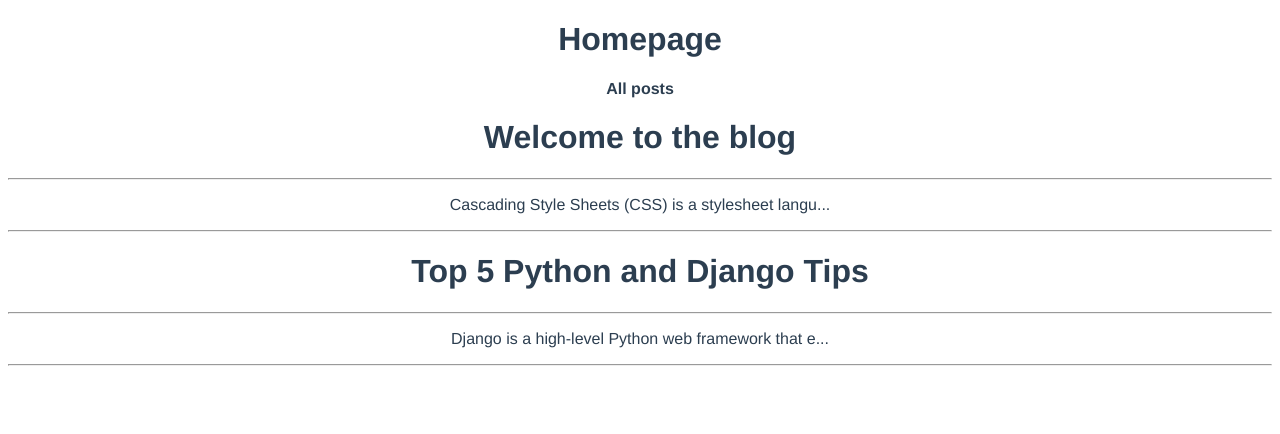
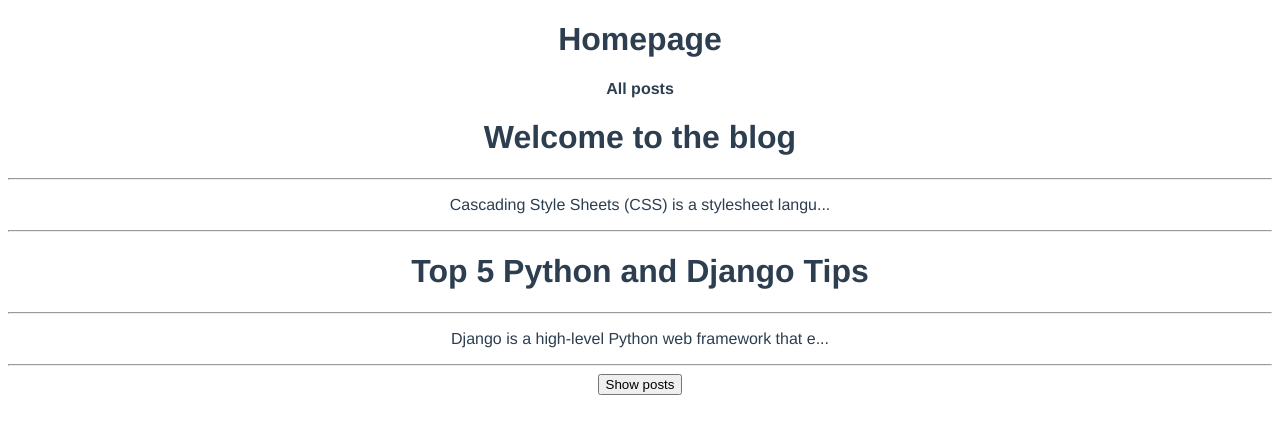
Before and after one commit to kiboma2021/composition-API, a Vue app: page / in a window 1280 px wide. Shown: the top 434 px of the page. Built offline with nearby package versions, Linux system fonts and the light colour scheme.

Commit message:
Hide and show posts

```diff
--- a/src/views/HomeView.vue
+++ b/src/views/HomeView.vue
@@ -1,8 +1,11 @@
 <template>
   <div class="home">
     <h1>Homepage</h1>
+    <div v-if="showPosts">
+      <PostList :posts="posts"/>
+    </div>
 
-    <PostList :posts="posts"/>
+    <button @click="showPosts = !showPosts">Show posts</button>
   </div>
 </template>
 
@@ -18,7 +21,10 @@ export default {
       {title: 'Welcome to the blog', body: 'Cascading Style Sheets (CSS) is a stylesheet language used to describe the presentation of a document written in HTML or XML (including XML dialects such as SVG, MathML or XHTML). CSS describes how elements should be rendered on screen, on paper, in speech, or on other media.', id: 1},
       {title: 'Top 5 Python and Django Tips', body: 'Django is a high-level Python web framework that enables rapid development of secure and maintainable websites. Built by experienced developers, Django takes care of much of the hassle of web development, so you can focus on writing your app without needing to reinvent the wheel. It is free and open source, has a thriving and active community, great documentation, and many options for free and paid-for support.', id: 2}
     ])
-    return { posts }
+
+    const showPosts = ref(true)
+
+    return { posts, showPosts}
   }
 
 }
```
